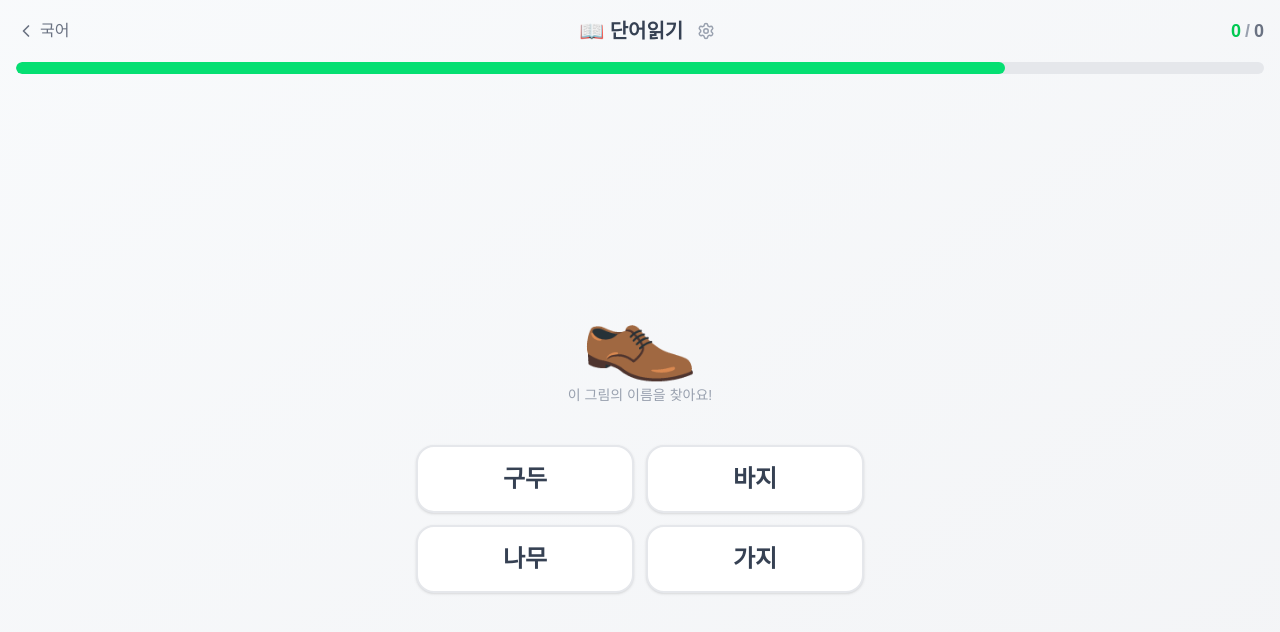
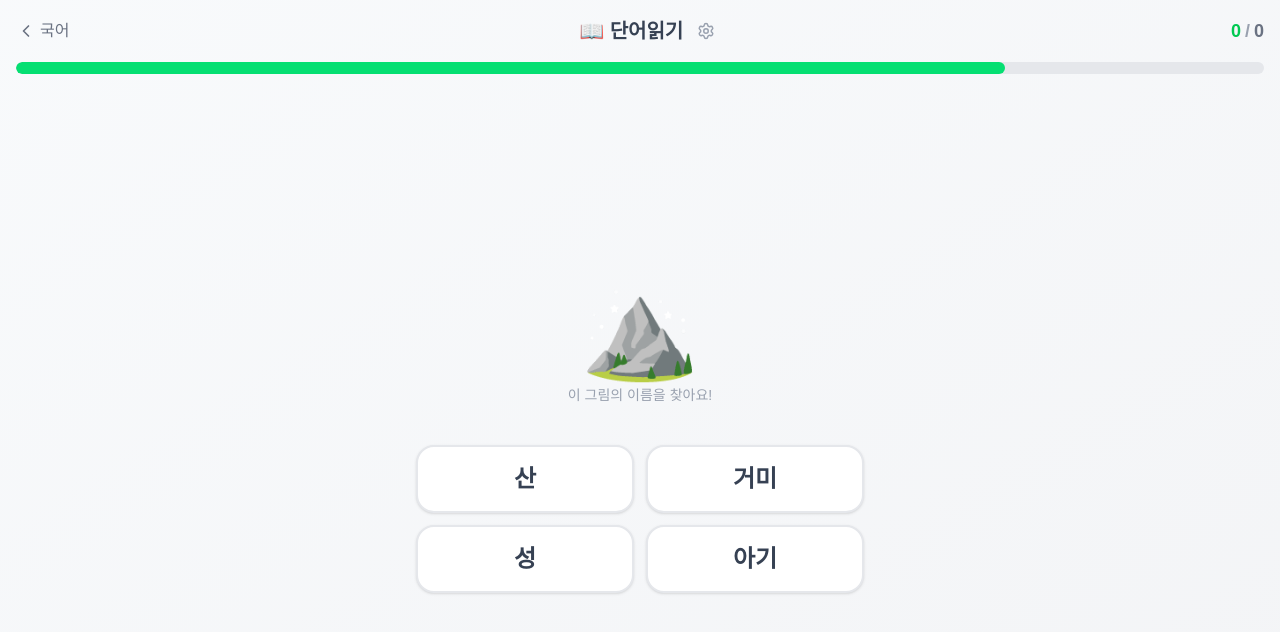
Before and after one commit to moku-kumo/smart-study, a React (Vite) app: page /SmartStudy/korean/word in a window 1280 px wide. Shown: the top 632 px of the page. Built offline with nearby package versions, Linux system fonts and the light colour scheme.

Commit message:
fix: SW 캐시 네트워크우선, 빈칸수 설정분리, 한글단어 160+개 확장, 연속중복방지

```diff
--- a/src/components/SettingsModal.tsx
+++ b/src/components/SettingsModal.tsx
@@ -173,6 +173,18 @@ export default function SettingsModal({ open, onOpenChange }: SettingsModalProps
                 onChange={(v) => store.setStepPatternSettings({ difficulty: v })}
               />
               <div className="mt-2">
+                <span className="text-sm text-gray-500">빈칸 수: {store.stepPatternSettings.blankCount}개</span>
+                <SegmentButton<string>
+                  options={[
+                    { value: '1', label: '1개' },
+                    { value: '2', label: '2개' },
+                    { value: '3', label: '3개' },
+                  ]}
+                  value={String(store.stepPatternSettings.blankCount)}
+                  onChange={(v) => store.setStepPatternSettings({ blankCount: Number(v) })}
+                />
+              </div>
+              <div className="mt-2">
                 <span className="text-sm text-gray-500">최대 숫자: {store.stepPatternSettings.maxNum}</span>
                 <input
                   type="range"
--- a/src/data/koreanWords.ts
+++ b/src/data/koreanWords.ts
@@ -4,34 +4,189 @@ export interface KoreanWordEntry {
 }
 
 export const koreanWords: KoreanWordEntry[] = [
+  // ── 동물 ──
+  { word: '사자', emoji: '🦁' },
+  { word: '토끼', emoji: '🐰' },
+  { word: '여우', emoji: '🦊' },
+  { word: '하마', emoji: '🦛' },
+  { word: '오리', emoji: '🦆' },
+  { word: '거미', emoji: '🕷️' },
+  { word: '나비', emoji: '🦋' },
+  { word: '코끼리', emoji: '🐘' },
+  { word: '고래', emoji: '🐋' },
+  { word: '펭귄', emoji: '🐧' },
+  { word: '돌고래', emoji: '🐬' },
+  { word: '강아지', emoji: '🐶' },
+  { word: '고양이', emoji: '🐱' },
+  { word: '거북이', emoji: '🐢' },
+  { word: '원숭이', emoji: '🐵' },
+  { word: '다람쥐', emoji: '🐿️' },
+  { word: '부엉이', emoji: '🦉' },
+  { word: '악어', emoji: '🐊' },
+  { word: '개미', emoji: '🐜' },
+  { word: '달팽이', emoji: '🐌' },
+  { word: '무당벌레', emoji: '🐞' },
+  { word: '해파리', emoji: '🪼' },
+  { word: '상어', emoji: '🦈' },
+  { word: '문어', emoji: '🐙' },
+  { word: '독수리', emoji: '🦅' },
+  { word: '뱀', emoji: '🐍' },
+  { word: '말', emoji: '🐴' },
+  { word: '소', emoji: '🐮' },
+  { word: '돼지', emoji: '🐷' },
+  { word: '양', emoji: '🐑' },
+  { word: '닭', emoji: '🐔' },
+  { word: '오징어', emoji: '🦑' },
+  { word: '곰', emoji: '🐻' },
+  { word: '기린', emoji: '🦒' },
+  { word: '얼룩말', emoji: '🦓' },
+  { word: '코뿔소', emoji: '🦏' },
+  { word: '하늘소', emoji: '🪲' },
+  { word: '꿀벌', emoji: '🐝' },
+  { word: '잠자리', emoji: '🪰' },
+  { word: '앵무새', emoji: '🦜' },
+
+  // ── 과일/채소 ──
+  { word: '사과', emoji: '🍎' },
+  { word: '포도', emoji: '🍇' },
+  { word: '바나나', emoji: '🍌' },
+  { word: '수박', emoji: '🍉' },
+  { word: '딸기', emoji: '🍓' },
+  { word: '복숭아', emoji: '🍑' },
+  { word: '레몬', emoji: '🍋' },
+  { word: '귤', emoji: '🍊' },
+  { word: '체리', emoji: '🍒' },
+  { word: '파인애플', emoji: '🍍' },
+  { word: '키위', emoji: '🥝' },
   { word: '가지', emoji: '🍆' },
-  { word: '나비', emoji: '🦋' },
+  { word: '옥수수', emoji: '🌽' },
+  { word: '당근', emoji: '🥕' },
+  { word: '고구마', emoji: '🍠' },
+  { word: '감자', emoji: '🥔' },
+  { word: '토마토', emoji: '🍅' },
+  { word: '브로콜리', emoji: '🥦' },
+  { word: '양파', emoji: '🧅' },
+  { word: '마늘', emoji: '🧄' },
+  { word: '버섯', emoji: '🍄' },
+  { word: '호박', emoji: '🎃' },
+  { word: '오이', emoji: '🥒' },
+  { word: '고추', emoji: '🌶️' },
+  { word: '배', emoji: '🍐' },
+  { word: '망고', emoji: '🥭' },
+  { word: '코코넛', emoji: '🥥' },
+  { word: '밤', emoji: '🌰' },
+  { word: '피망', emoji: '🫑' },
+
+  // ── 음식 ──
+  { word: '빵', emoji: '🍞' },
+  { word: '우유', emoji: '🥛' },
+  { word: '두부', emoji: '🧈' },
+  { word: '피자', emoji: '🍕' },
+  { word: '햄버거', emoji: '🍔' },
+  { word: '라면', emoji: '🍜' },
+  { word: '김밥', emoji: '🍙' },
+  { word: '달걀', emoji: '🥚' },
+  { word: '아이스크림', emoji: '🍦' },
+  { word: '케이크', emoji: '🎂' },
+  { word: '사탕', emoji: '🍬' },
+  { word: '초콜릿', emoji: '🍫' },
+  { word: '치즈', emoji: '🧀' },
+  { word: '도넛', emoji: '🍩' },
+  { word: '팝콘', emoji: '🍿' },
+  { word: '쿠키', emoji: '🍪' },
+  { word: '떡', emoji: '🍡' },
+  { word: '감자튀김', emoji: '🍟' },
+  { word: '핫도그', emoji: '🌭' },
+  { word: '주먹밥', emoji: '🍙' },
+  { word: '소시지', emoji: '🌭' },
+
+  // ── 탈것 ──
+  { word: '버스', emoji: '🚌' },
+  { word: '기차', emoji: '🚂' },
+  { word: '비행기', emoji: '✈️' },
+  { word: '자전거', emoji: '🚲' },
+  { word: '배', emoji: '⛵' },
+  { word: '로켓', emoji: '🚀' },
+  { word: '헬리콥터', emoji: '🚁' },
+  { word: '소방차', emoji: '🚒' },
+  { word: '경찰차', emoji: '🚓' },
+  { word: '구급차', emoji: '🚑' },
+  { word: '택시', emoji: '🚕' },
+  { word: '트럭', emoji: '🚛' },
+  { word: '오토바이', emoji: '🏍️' },
+  { word: '스쿠터', emoji: '🛴' },
+
+  // ── 자연 ──
+  { word: '나무', emoji: '🌳' },
+  { word: '바다', emoji: '🌊' },
+  { word: '무지개', emoji: '🌈' },
+  { word: '꽃', emoji: '🌸' },
+  { word: '해', emoji: '☀️' },
+  { word: '달', emoji: '🌙' },
+  { word: '별', emoji: '⭐' },
+  { word: '구름', emoji: '☁️' },
+  { word: '비', emoji: '🌧️' },
+  { word: '눈', emoji: '❄️' },
+  { word: '번개', emoji: '⚡' },
+  { word: '산', emoji: '⛰️' },
+  { word: '강', emoji: '🏞️' },
+  { word: '선인장', emoji: '🌵' },
+  { word: '화산', emoji: '🌋' },
+  { word: '해바라기', emoji: '🌻' },
+  { word: '장미', emoji: '🌹' },
+  { word: '튤립', emoji: '🌷' },
+  { word: '소나무', emoji: '🌲' },
+
+  // ── 물건/생활 ──
   { word: '모자', emoji: '🧢' },
   { word: '바지', emoji: '👖' },
-  { word: '사자', emoji: '🦁' },
+  { word: '치마', emoji: '👗' },
+  { word: '구두', emoji: '👞' },
+  { word: '가방', emoji: '🎒' },
+  { word: '시계', emoji: '⌚' },
+  { word: '안경', emoji: '👓' },
+  { word: '우산', emoji: '☂️' },
+  { word: '연필', emoji: '✏️' },
+  { word: '가위', emoji: '✂️' },
+  { word: '열쇠', emoji: '🔑' },
+  { word: '전화기', emoji: '📱' },
+  { word: '카메라', emoji: '📷' },
+  { word: '피아노', emoji: '🎹' },
+  { word: '기타', emoji: '🎸' },
+  { word: '드럼', emoji: '🥁' },
+  { word: '풍선', emoji: '🎈' },
+  { word: '로봇', emoji: '🤖' },
+  { word: '컴퓨터', emoji: '💻' },
+  { word: '텔레비전', emoji: '📺' },
+  { word: '냉장고', emoji: '🧊' },
+  { word: '침대', emoji: '🛏️' },
+  { word: '의자', emoji: '🪑' },
+  { word: '양초', emoji: '🕯️' },
+  { word: '거울', emoji: '🪞' },
+
+  // ── 사람/신체 ──
   { word: '아기', emoji: '👶' },
-  { word: '여우', emoji: '🦊' },
-  { word: '우유', emoji: '🥛' },
-  { word: '토끼', emoji: '🐰' },
-  { word: '포도', emoji: '🍇' },
-  { word: '하마', emoji: '🦛' },
-  { word: '거미', emoji: '🕷️' },
-  { word: '나무', emoji: '🌳' },
-  { word: '두부', emoji: '🧈' },
-  { word: '머리', emoji: '💇' },
-  { word: '버스', emoji: '🚌' },
-  { word: '소라', emoji: '🐚' },
-  { word: '오리', emoji: '🦆' },
-  { word: '자두', emoji: '🫐' },
-  { word: '코끼리', emoji: '🐘' },
-  { word: '기차', emoji: '🚂' },
-  { word: '다리', emoji: '🌉' },
-  { word: '무지개', emoji: '🌈' },
-  { word: '바다', emoji: '🌊' },
-  { word: '시소', emoji: '🎢' },
-  { word: '구두', emoji: '👞' },
-  { word: '허수아비', emoji: '🎃' },
-  { word: '치마', emoji: '👗' },
-  { word: '피아노', emoji: '🎹' },
-  { word: '카메라', emoji: '📷' },
+  { word: '할머니', emoji: '👵' },
+  { word: '할아버지', emoji: '👴' },
+  { word: '선생님', emoji: '👩‍🏫' },
+  { word: '의사', emoji: '👨‍⚕️' },
+  { word: '요리사', emoji: '👨‍🍳' },
+  { word: '소방관', emoji: '👨‍🚒' },
+  { word: '경찰관', emoji: '👮' },
+
+  // ── 건물/장소 ──
+  { word: '학교', emoji: '🏫' },
+  { word: '병원', emoji: '🏥' },
+  { word: '집', emoji: '🏠' },
+  { word: '성', emoji: '🏰' },
+  { word: '공원', emoji: '🏞️' },
+  { word: '도서관', emoji: '📚' },
+
+  // ── 스포츠/놀이 ──
+  { word: '축구', emoji: '⚽' },
+  { word: '야구', emoji: '⚾' },
+  { word: '농구', emoji: '🏀' },
+  { word: '수영', emoji: '🏊' },
+  { word: '스키', emoji: '⛷️' },
+  { word: '다리미', emoji: '♟️' },
 ]
--- a/src/routes/korean/ReadWord.tsx
+++ b/src/routes/korean/ReadWord.tsx
@@ -1,4 +1,4 @@
-import { useState, useCallback } from 'react'
+import { useState, useCallback, useRef } from 'react'
 import GameLayout from '@/components/game/GameLayout'
 import OptionGrid from '@/components/game/OptionGrid'
 import Feedback from '@/components/game/Feedback'
@@ -14,10 +14,17 @@ function filterByLength(words: KoreanWordEntry[], wordLength: string): KoreanWor
   return words
 }
 
-function generateProblem(wordLength: string) {
+function generateProblem(wordLength: string, lastWord?: string) {
   const pool = filterByLength(koreanWords, wordLength)
   const src = pool.length >= 4 ? pool : koreanWords
-  const [correct, ...distractors] = pickRandom(src, 4) as [KoreanWordEntry, ...KoreanWordEntry[]]
+  let correct: KoreanWordEntry
+  let distractors: KoreanWordEntry[]
+  // 연속 같은 단어 방지
+  let attempts = 0
+  do {
+    ;[correct, ...distractors] = pickRandom(src, 4) as [KoreanWordEntry, ...KoreanWordEntry[]]
+    attempts++
+  } while (correct.word === lastWord && src.length > 1 && attempts < 10)
   const options = shuffle([correct, ...distractors])
   return { correct, options }
 }
@@ -25,12 +32,15 @@ function generateProblem(wordLength: string) {
 export default function ReadWord() {
   const { timerEnabled, timerSeconds, soundEnabled, koreanSettings } = useSettingsStore()
   const { score, total, addCorrect, addWrong } = useScore()
+  const lastWordRef = useRef<string | undefined>(undefined)
   const [problem, setProblem] = useState(() => generateProblem(koreanSettings.wordLength))
   const [feedback, setFeedback] = useState<'correct' | 'wrong' | null>(null)
   const [timerKey, setTimerKey] = useState(0)
 
   const next = useCallback(() => {
-    setProblem(generateProblem(koreanSettings.wordLength))
+    const p = generateProblem(koreanSettings.wordLength, lastWordRef.current)
+    lastWordRef.current = p.correct.word
+    setProblem(p)
     setFeedback(null)
     setTimerKey((k) => k + 1)
   }, [koreanSettings.wordLength])
--- a/src/routes/math/Pattern.tsx
+++ b/src/routes/math/Pattern.tsx
@@ -55,21 +55,21 @@ function generateProblem(settings: StepPatternSettings, blankCount: number) {
 }
 
 export default function Pattern() {
-  const { stepPatternSettings, patternSettings, timerEnabled, timerSeconds, soundEnabled } = useSettingsStore()
+  const { stepPatternSettings, timerEnabled, timerSeconds, soundEnabled } = useSettingsStore()
   const { score, total, addCorrect, addWrong } = useScore()
   const [problem, setProblem] = useState(() =>
-    generateProblem(stepPatternSettings, patternSettings.blankCount)
+    generateProblem(stepPatternSettings, stepPatternSettings.blankCount)
   )
   const [filled, setFilled] = useState<number[]>([])
   const [feedback, setFeedback] = useState<'correct' | 'wrong' | null>(null)
   const [timerKey, setTimerKey] = useState(0)
 
   const next = useCallback(() => {
-    setProblem(generateProblem(stepPatternSettings, patternSettings.blankCount))
+    setProblem(generateProblem(stepPatternSettings, stepPatternSettings.blankCount))
     setFilled([])
     setFeedback(null)
     setTimerKey((k) => k + 1)
-  }, [stepPatternSettings, patternSettings.blankCount])
+  }, [stepPatternSettings])
 
   const handleSelect = (opt: number) => {
     if (feedback) return
--- a/src/stores/settingsStore.ts
+++ b/src/stores/settingsStore.ts
@@ -18,6 +18,7 @@ export interface PatternSettings {
 export interface StepPatternSettings {
   difficulty: 'easy' | 'hard' // easy=5단위, hard=랜덤 간격
   maxNum: number
+  blankCount: number // 1~3
 }
 
 // --- 영어 난이도 ---
@@ -64,7 +65,7 @@ interface SettingsState {
 }
 
 const defaultPatternSettings: PatternSettings = { minNum: 1, maxNum: 50, blankCount: 1 }
-const defaultStepPatternSettings: StepPatternSettings = { difficulty: 'easy', maxNum: 50 }
+const defaultStepPatternSettings: StepPatternSettings = { difficulty: 'easy', maxNum: 50, blankCount: 1 }
 const defaultEnglishSettings: EnglishSettings = { alphabetMode: 'mixed', wordCount: 4, ttsSpeed: 0.85 }
 const defaultKoreanSettings: KoreanSettings = { jamoFilter: 'all', wordLength: 'all' }
 
```
Also changed, not shown: public/sw.js (+10 -9 lines).
